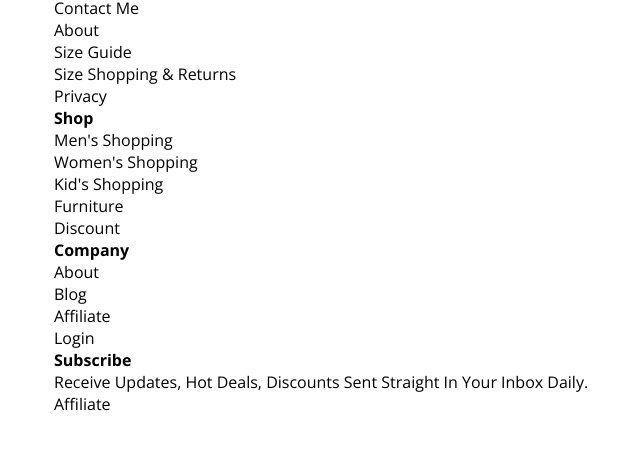
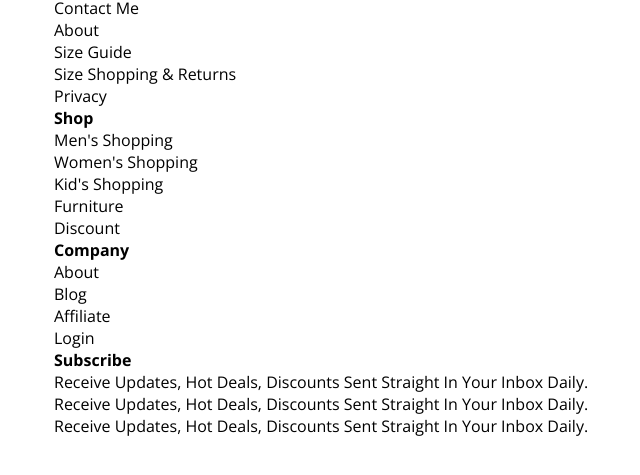
Before and after one commit to hafedh049/suite, a plain HTML site: page index.html in a window 1280 px wide. Shown: the part 4396-4871 px from the top of the page, without its empty margins (74-714 px from the left). Drawn offline with nearby package versions, Linux system fonts and the light colour scheme.

Commit message:
Modified  index.html

```diff
--- a/index.html
+++ b/index.html
@@ -122,8 +122,9 @@
             <div class="fifth-info">
                 <h4>Subscribe</h4>
                 <p>Receive Updates, Hot Deals, Discounts Sent Straight In Your Inbox Daily.</p>
-                <p></p>
-                <p>Affiliate</p>
+                <p>Receive Updates, Hot Deals, Discounts Sent Straight In Your Inbox Daily.</p>
+                <p>Receive Updates, Hot Deals, Discounts Sent Straight In Your Inbox Daily.</p>
+
             </div>
         </div>
     </section>
```
